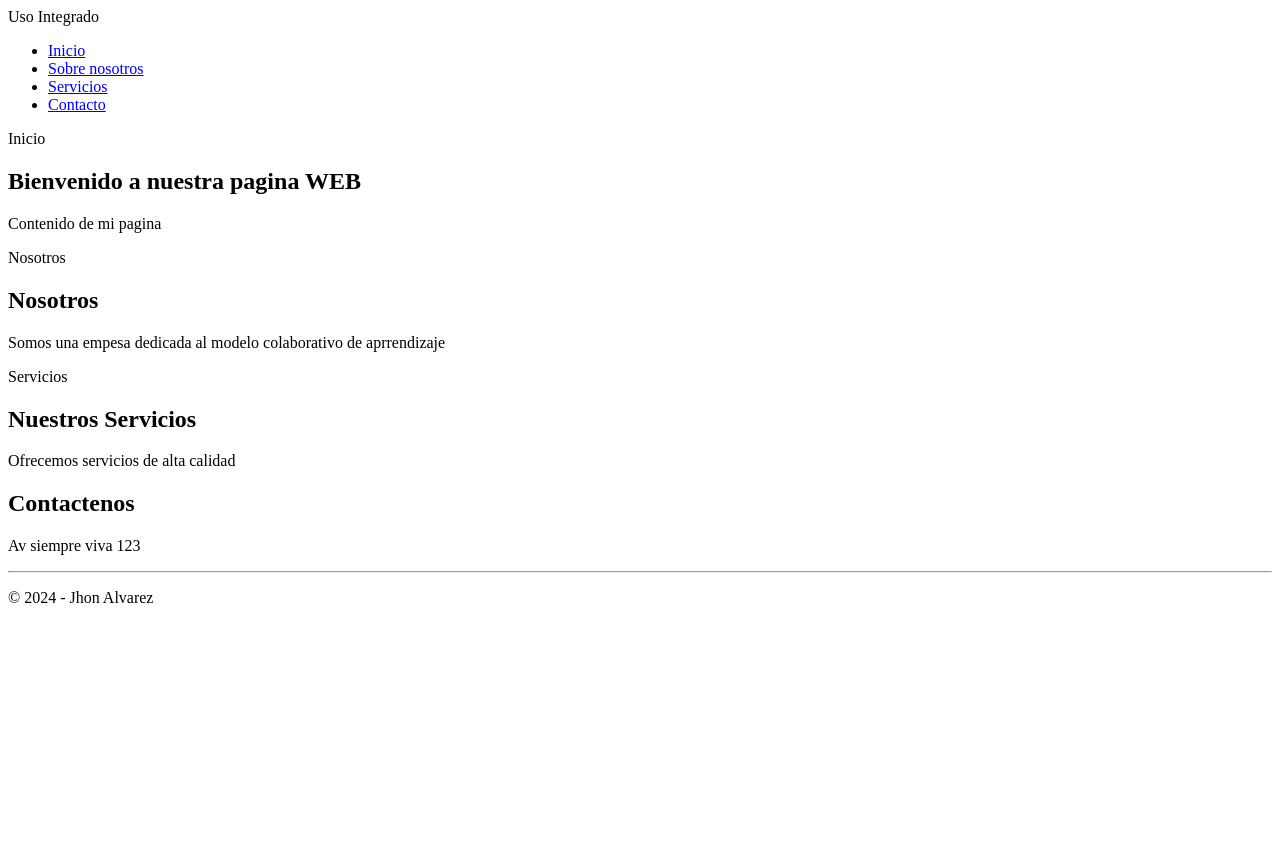
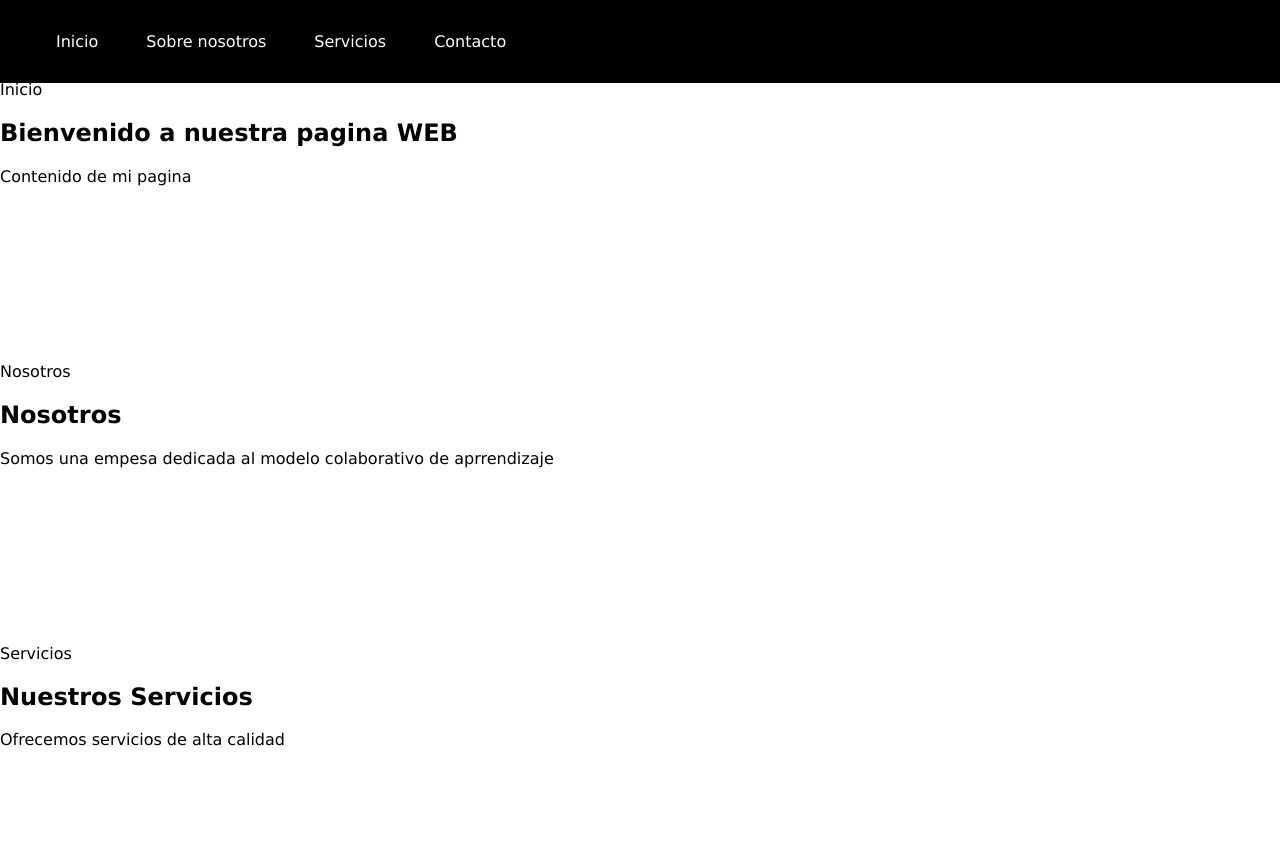
Before and after one commit to Jhon1197/laboratorios, a plain HTML site: page index.html in a window 1280 px wide. Shown: the top 848 px of the page. Before the commit the page ends 800 px from the top, so only its background shows below. Drawn offline with Linux system fonts and the light colour scheme.

Commit message:
Cambio en el Style

```diff
--- a/index.html
+++ b/index.html
@@ -3,7 +3,7 @@
 <head>
     <meta charset="UTF-8">
     <meta name="viewport" content="width=device-width, initial-scale=1.0">
-    <link rel="stylesheet" href="style.css>"
+    <link rel="stylesheet" href="style.css">
     <title>Uso Integrado</title>
 </head>
 <body>
```
